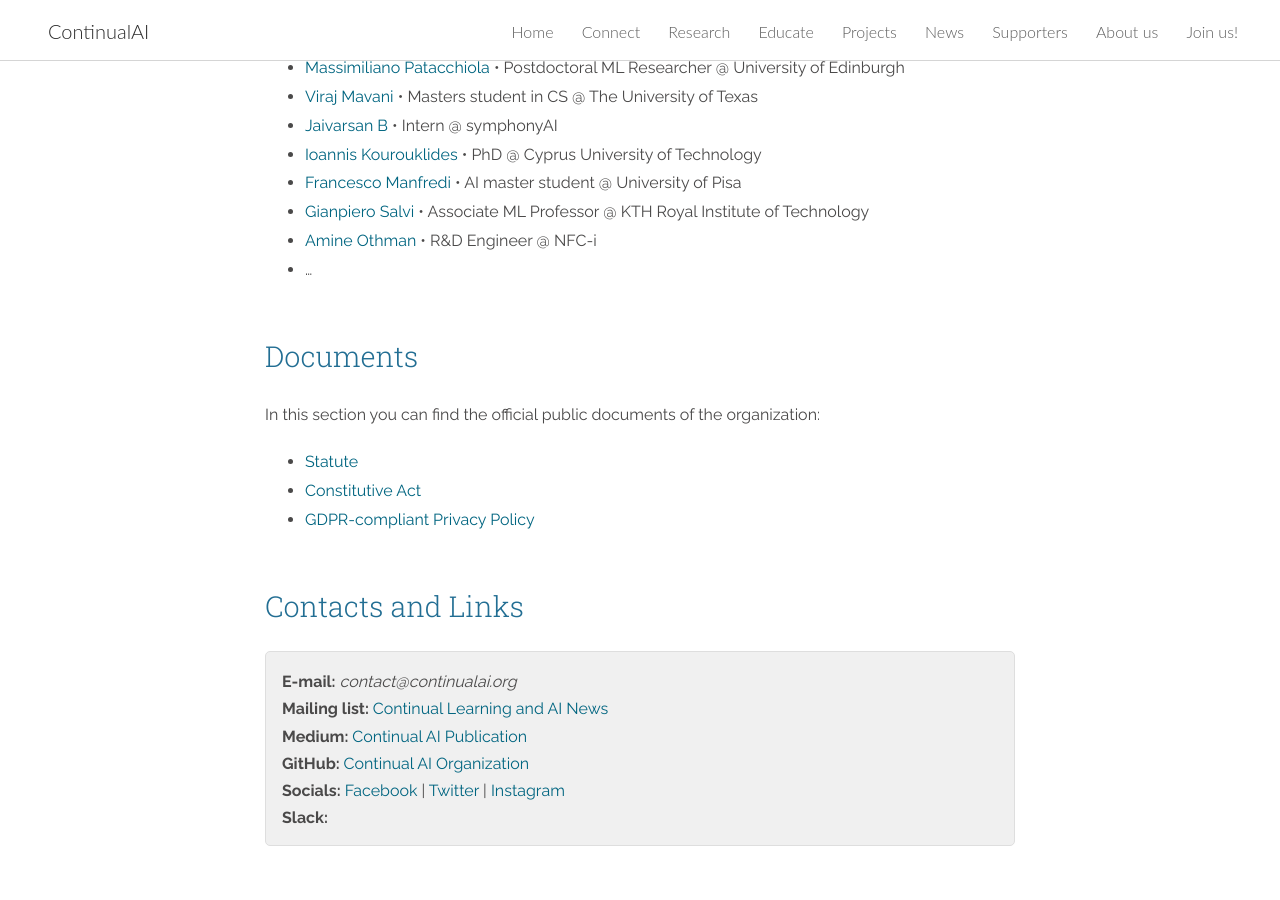
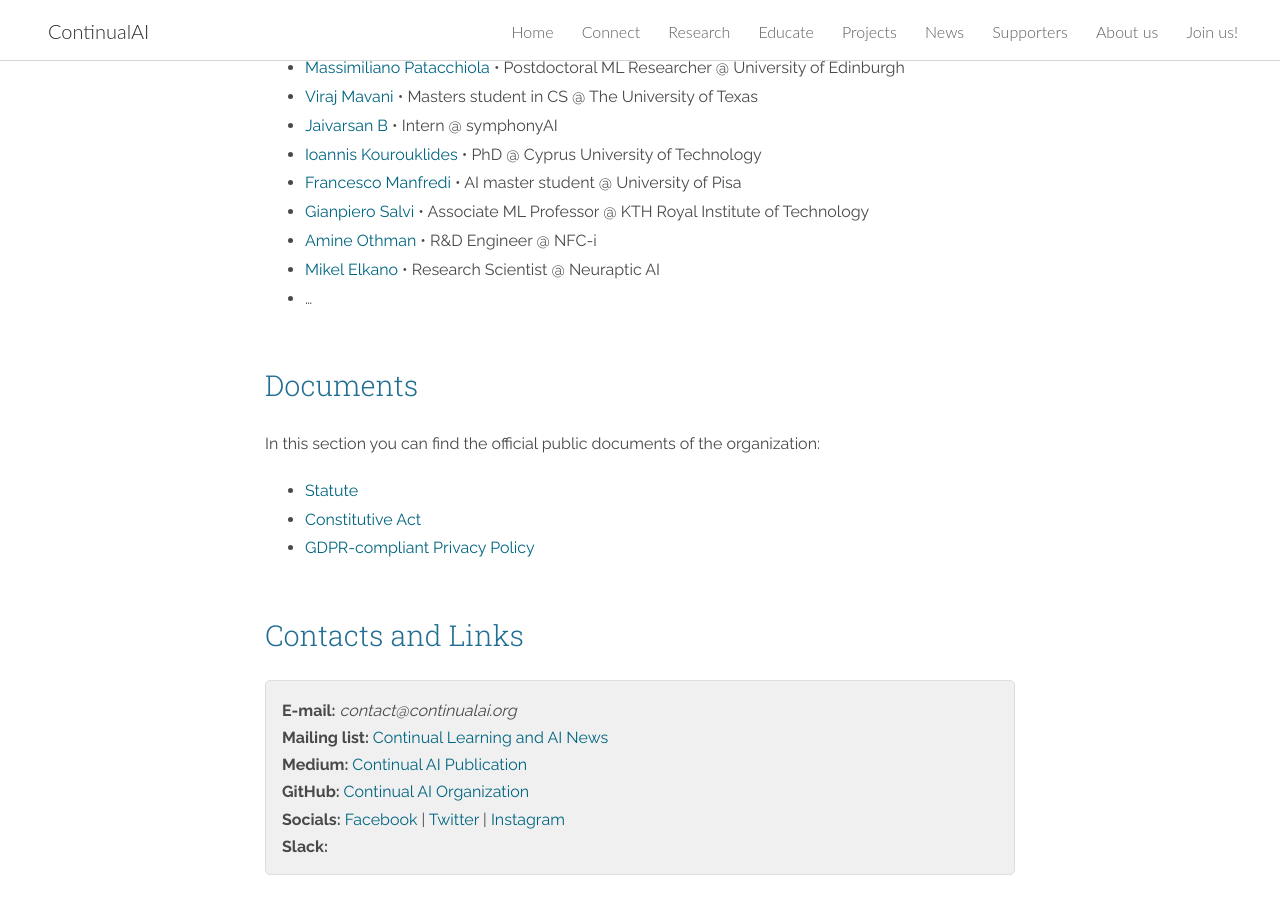
Before and after one commit to giparisi/website, a Jekyll site: the page built from about_us.md, in a window 1280 px wide and 900 px high, scrolled down 4111 px. Built offline with Jekyll 4.4.1, drawn with Linux system fonts in a browser that asks for light colours; nearby versions of some CDN libraries.

Commit message:
Add a new member (Mikel Elkano) (#10)
member added in the `about_us` webpage

```diff
--- a/about_us.md
+++ b/about_us.md
@@ -130,6 +130,7 @@ We are always happy to add new members and get some help for improving our wiki
  - [Francesco Manfredi](https://www.datafor.fun/) &bull; AI master student @ University of Pisa
  - [Gianpiero Salvi](https://www.kth.se/profile/giampi) &bull; Associate ML Professor @ KTH Royal Institute of Technology
  - [Amine Othman](https://www.linkedin.com/in/amine-othman-961a95132/) &bull; R&D Engineer @ NFC-i
+ - [Mikel Elkano](https://www.linkedin.com/in/elkano/) &bull; Research Scientist @ Neuraptic AI
  - ...
 
 
```
